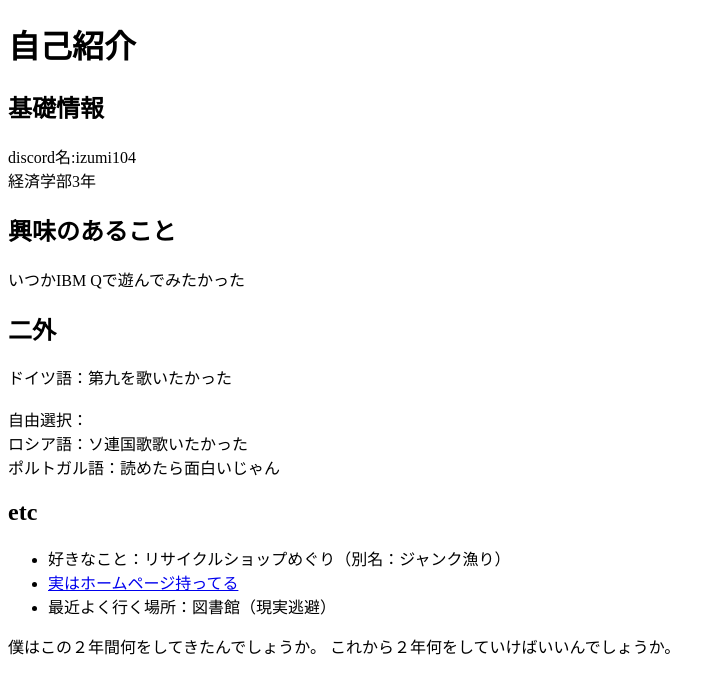
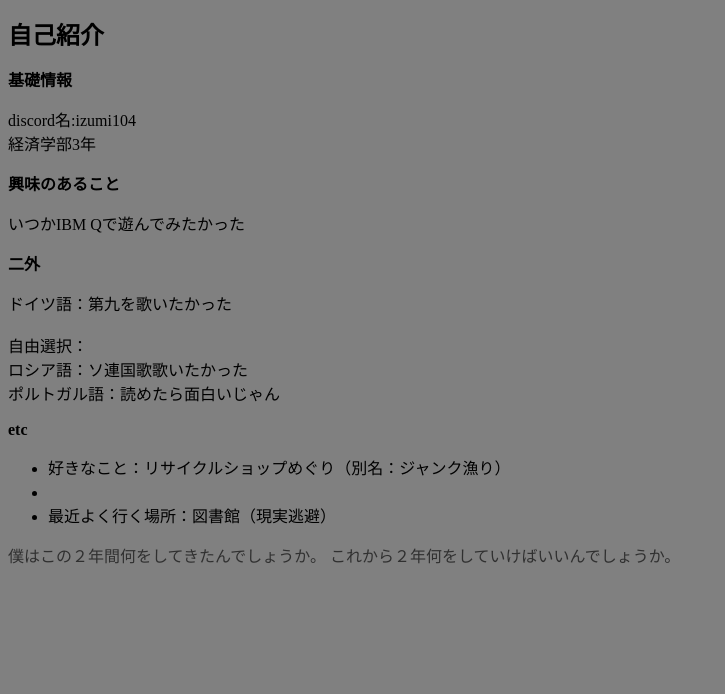
Before and after one commit to Arei1126/oucc_lec_html, a plain HTML site: page index.html in a window 1280 px wide. Shown: the whole page, without its empty margins (0-725 px from the left). Drawn offline with Linux system fonts and the light colour scheme.

Commit message:
Add files via upload

```diff
--- a/index.html
+++ b/index.html
@@ -1,11 +1,25 @@
 <!DOCTYPE html>
 <html lang="ja">
 <head>
-	<meta charaset ="UTF-8>
-	<link rel="stylesheet" type="text/css" href="oucc_lec.css">
+	<meta charaset ="UTF-8">
+
+<style>
+p.mel{ color: #303030;}
+body{
+  background-color: grey;
+  color: black;
+}
+a{ color: grey;}
+a:hover{color: #606060;}
+h1{font-size: 150%}
+h2{font-size: 100%}
+</style>
+
 </head>
 
 <body>
+
+
 <div class="all">
 <h1>自己紹介</h1>
   <h2>基礎情報</h2>
```
